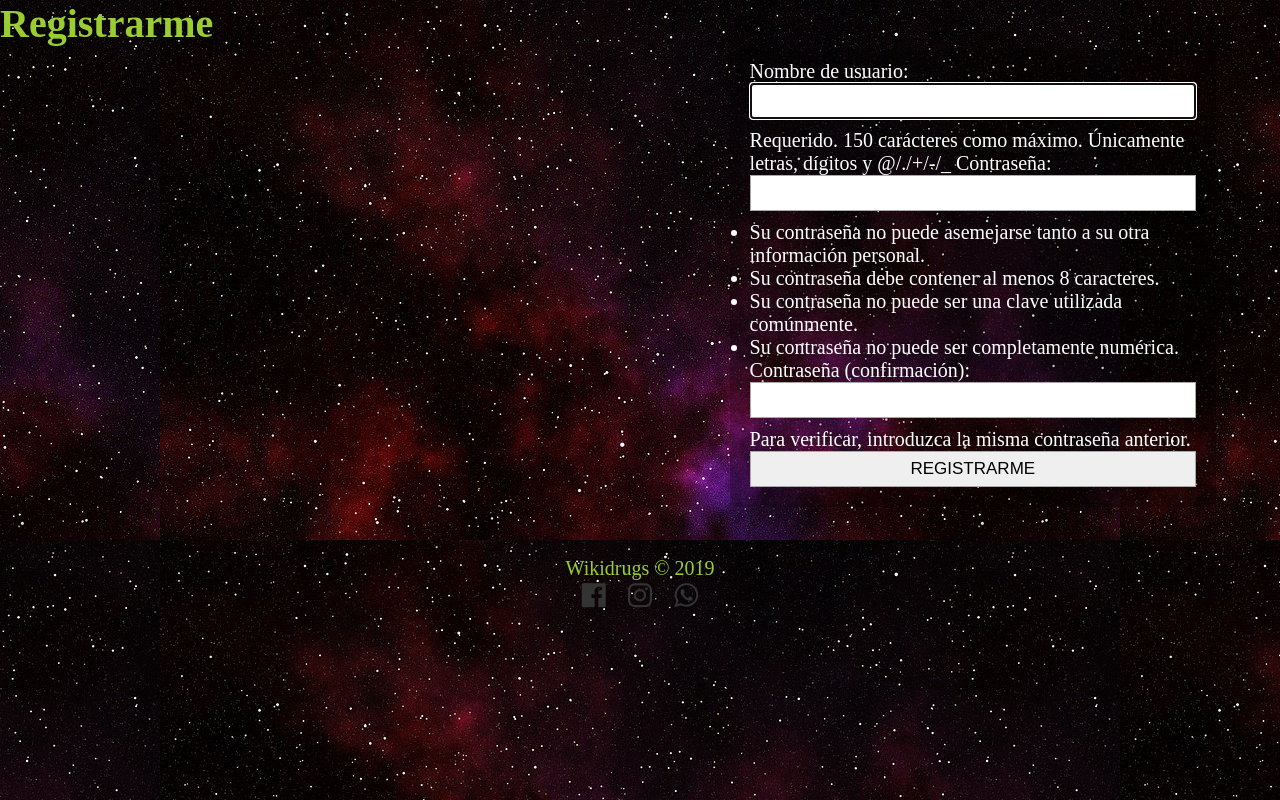
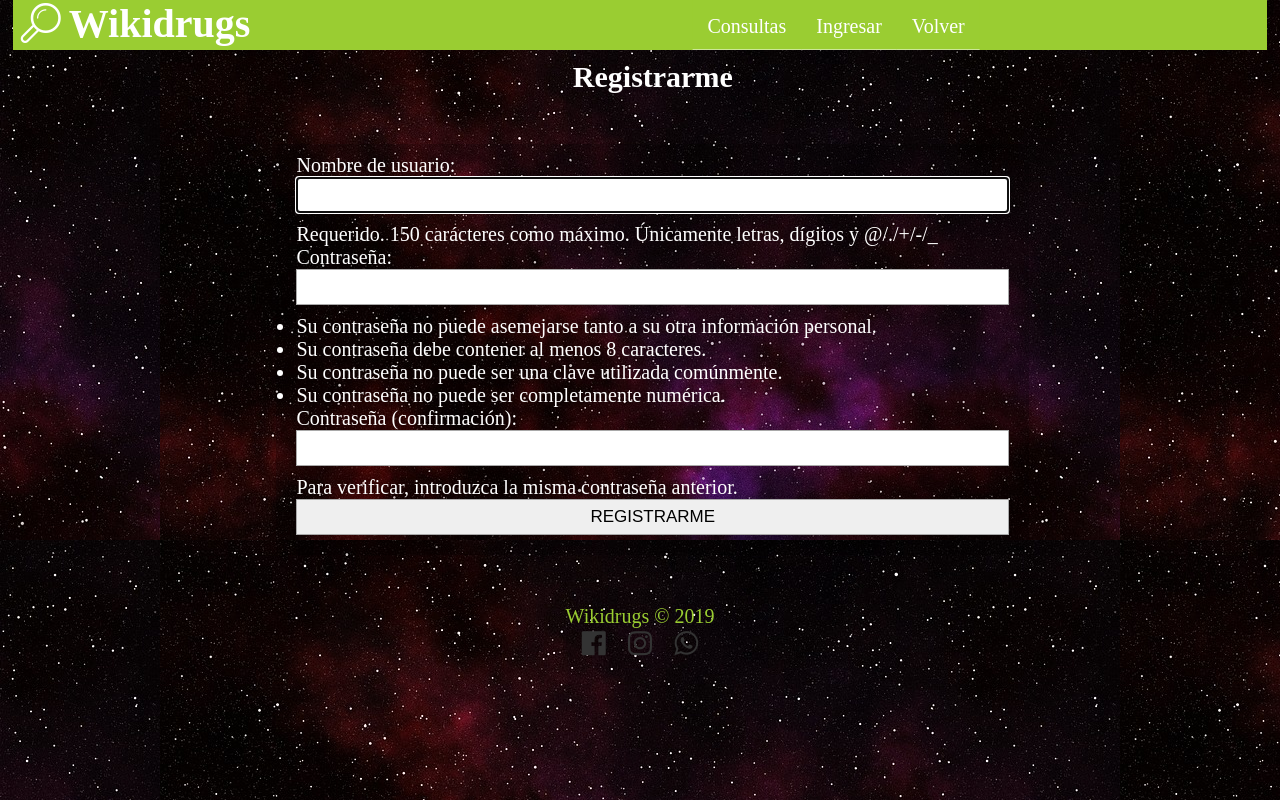
Before and after one commit to wikidrugss/wikidrugsprocs, a Django app: page /registrarme/ in a window 1280 px wide. Run offline with Django 3.2, Linux system fonts and the light colour scheme.

Commit message:
css terminado

```diff
--- a/drugs/static/css/estilos.css
+++ b/drugs/static/css/estilos.css
@@ -648,3 +705,39 @@ header label {
 h1 {
     color: #fff;
 }
+
+
+/*------------------- Registro - Cliente -----------------*/
+
+.div-registration {
+    color: #fff;
+    width: 98%;
+    margin-left: 2%;
+    margin-right: 2%;
+}
+
+.registrar {
+    color: #fff;
+    margin-top: 60px;
+    text-align: center;
+}
+
+.form-registrarme {
+    float: left;
+    width: 60%;
+    margin-left: 20%;
+}
+
+.form-registrarme input:hover {
+    cursor: pointer;
+    color: yellowgreen;
+}
+
+@media (max-width:480px) {
+    .form-registrarme {
+        width: 98%;
+        float: left;
+        margin-left: 1%;
+        margin-right: 1%;
+    }
+}
--- a/drugs/templates/drugs/registrarme.html
+++ b/drugs/templates/drugs/registrarme.html
@@ -1,10 +1,26 @@
 {% extends "drugs/base.html" %} {% load staticfiles %} {% block content %}
 
-<h1 class="registrar">Registrarme </h1>
+<header>
+    <div class="Contenedor">
+        <h1 class="icon-search">Wikidrugs</h1>
+        <input type="Checkbox" id="menu-bar">
+        <label class="icon-th-list" for="menu-bar"></label>
+        <nav class="menu">
+            <a href="{% url 'consultas' %}">Consultas</a> {% if user.is_authenticated %}
+            <a href="{% url 'logout' %}">{{user.get_username}}, Salir</a> {% else %}
+            <a href="{% url 'login' %}">Ingresar</a> {% endif %}
+            <a href="/">Volver</a>
 
-<form method="POST" action="{% url 'registrar' %}">
-    {% csrf_token %} {{ form }}
-    <input type="submit" value="REGISTRARME" />
-    <input type="hidden" name="next" value="{{ next }}" />
-</form>
+        </nav>
+    </div>
+</header>
+<div class="div-registration">
+    <h2 class="registrar">Registrarme </h2>
+
+    <form class="form-registrarme" method="POST" action="{% url 'registrar' %}">
+        {% csrf_token %} {{ form }}
+        <input type="submit" value="REGISTRARME" />
+        <input type="hidden" name="next" value="{{ next }}" />
+    </form>
+</div>
 <br class="borrar"> {% endblock %}
```
Also changed, not shown: other parts of drugs/static/css/estilos.css (+75 -18 lines), drugs/templates/drugs/consultas.html (+5 -5 lines), drugs/templates/drugs/crearConsulta.html (+19 -7 lines).
